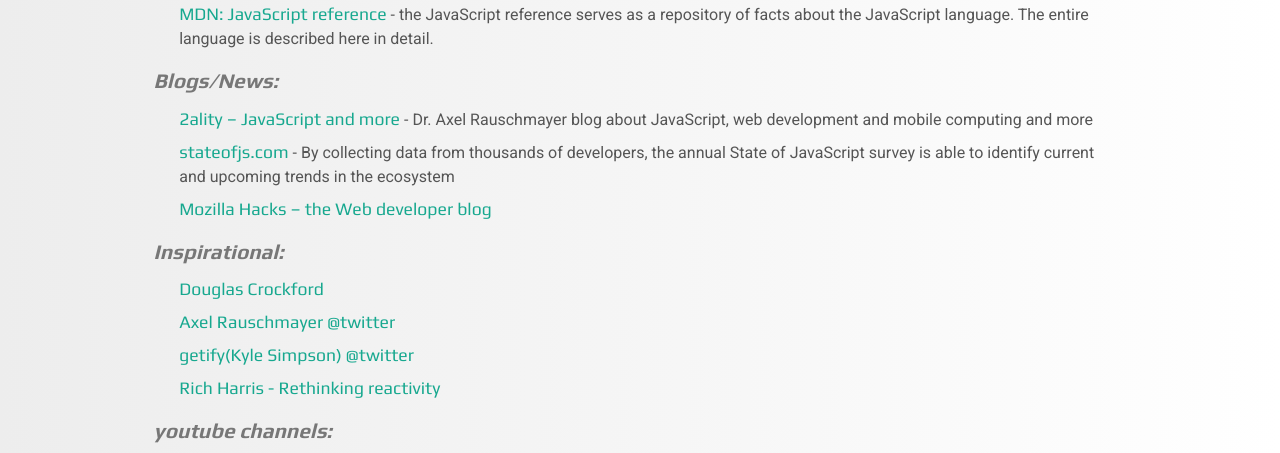
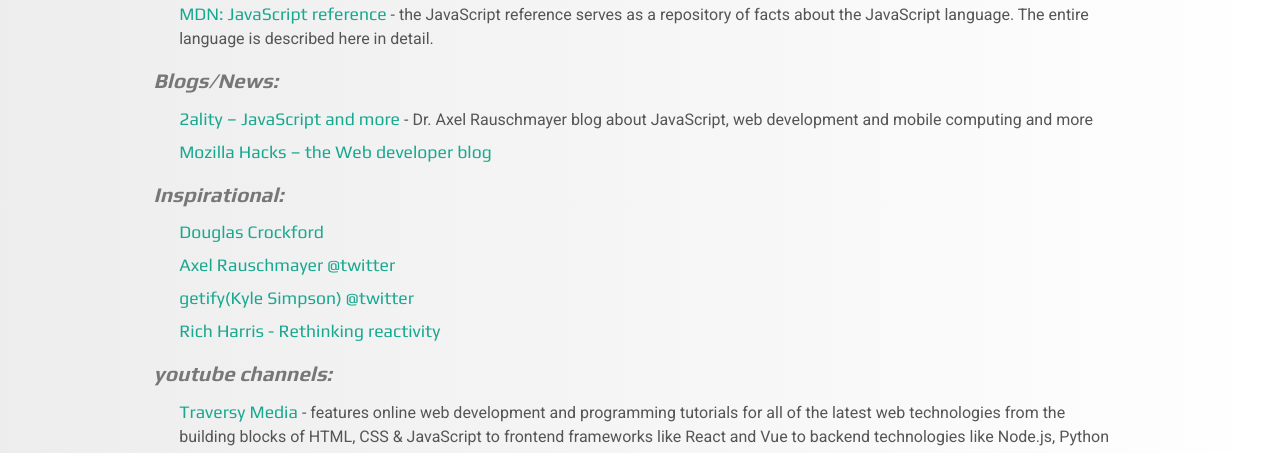
Before and after one commit to WWWCourses/ProgressBG-JS-Basics-Slides, a plain HTML site: page pages/readings/UsefulResources.html in a window 1280 px wide. Shown: the part 305-758 px from the top of the page. Drawn offline with Linux system fonts and the light colour scheme.

Commit message:
remove outdated resource

```diff
--- a/pages/readings/UsefulResources.html
+++ b/pages/readings/UsefulResources.html
@@ -28,7 +28,7 @@
 					<li id="blogs"><h3>Blogs/News</h3>
 						<ol>
 							<li><a href="http://2ality.com/">2ality – JavaScript and more</a><span>Dr. Axel Rauschmayer blog about JavaScript, web development and mobile computing and more</span></li>
-							<li><a href="https://stateofjs.com/">stateofjs.com</a><span>By collecting data from thousands of developers, the annual State of JavaScript survey is able to identify current and upcoming trends in the ecosystem</span></li>
+							<!-- <li><a href="https://stateofjs.com/">stateofjs.com</a><span>By collecting data from thousands of developers, the annual State of JavaScript survey is able to identify current and upcoming trends in the ecosystem</span></li> -->
 							<li><a href="https://hacks.mozilla.org/">Mozilla Hacks – the Web developer blog</a></li>
 						</ol>
 					</li>
```
